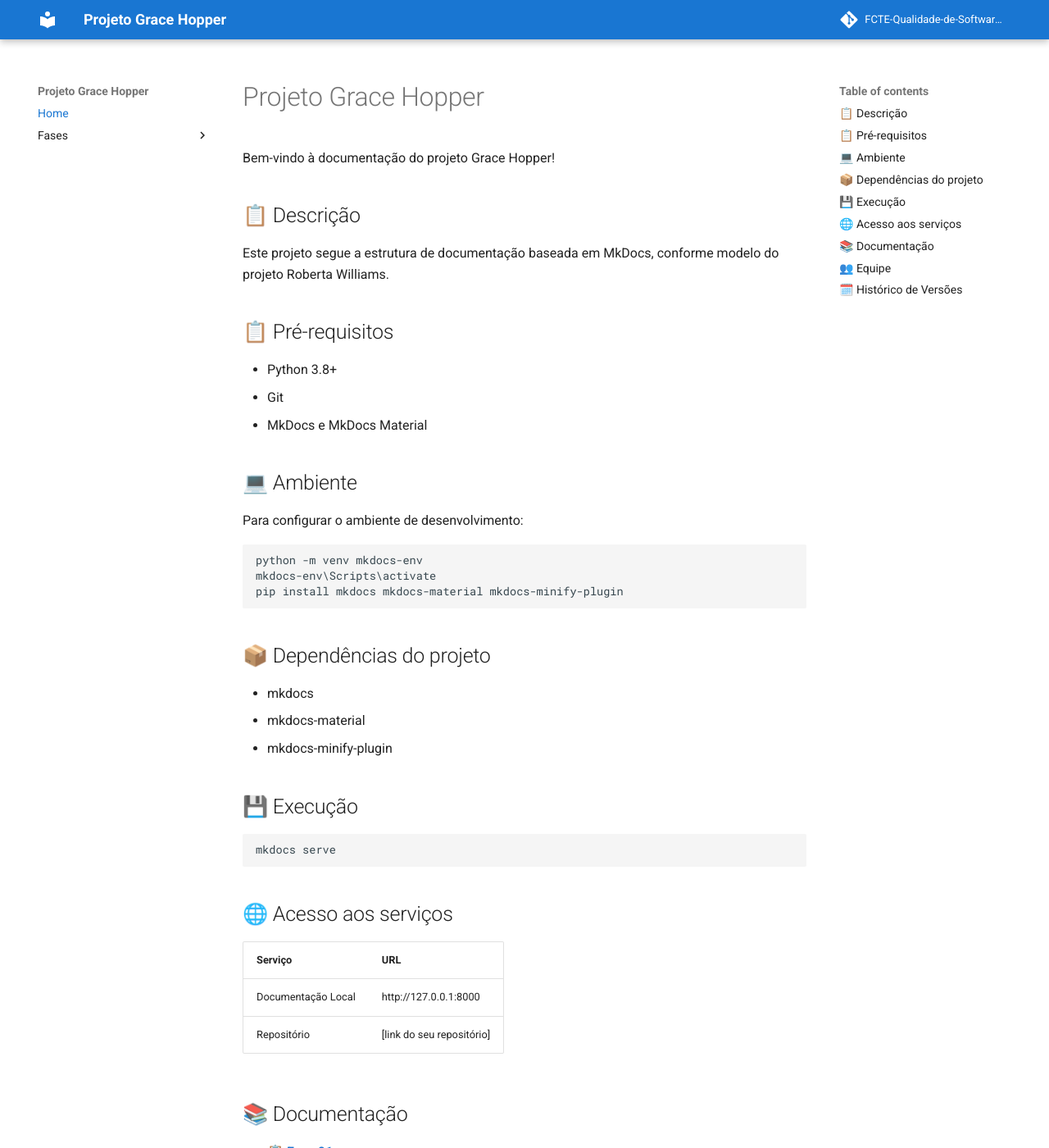
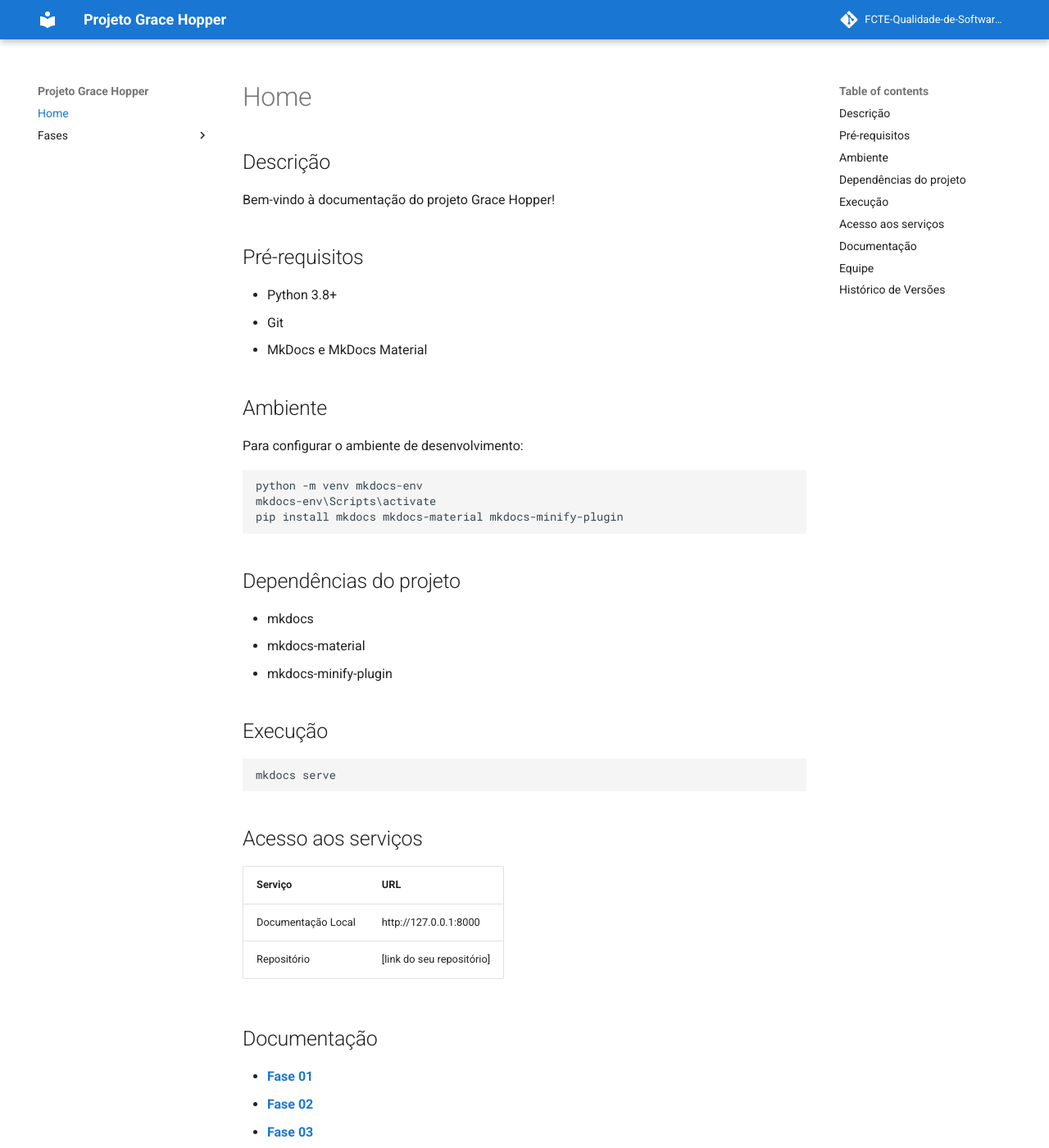
Before and after one commit to FCTE-Qualidade-de-Software-1/2025-2_T01_GRACE_HOPPER, an MkDocs documentation site: the page built from docs/index.md, in a window 1280 px wide and 1400 px high. Shown: the whole window at 82% size. Built offline with MkDocs 1.6.1 and Material for MkDocs 9.7.7, drawn with Linux system fonts in a browser that asks for light colours; comment, search, counter and statistics services are not loaded; some of the changed text lies outside the part shown.

Commit message:
Organiza arquivos

````diff
--- a/docs/index.md
+++ b/docs/index.md
@@ -1,18 +1,14 @@
-# Projeto Grace Hopper
+## Descrição
 
 Bem-vindo à documentação do projeto Grace Hopper!
 
-## 📋 Descrição
-
-Este projeto segue a estrutura de documentação baseada em MkDocs, conforme modelo do projeto Roberta Williams.
-
-## 📋 Pré-requisitos
+## Pré-requisitos
 
 - Python 3.8+
 - Git
 - MkDocs e MkDocs Material
 
-## 💻 Ambiente
+## Ambiente
 
 Para configurar o ambiente de desenvolvimento:
 
@@ -22,39 +18,39 @@
 pip install mkdocs mkdocs-material mkdocs-minify-plugin
 ```
 
-## 📦 Dependências do projeto
+## Dependências do projeto
 
 - mkdocs
 - mkdocs-material
 - mkdocs-minify-plugin
 
-## 💾 Execução
+## Execução
 
 ```bash
 mkdocs serve
 ```
 
-## 🌐 Acesso aos serviços
+## Acesso aos serviços
 
 | Serviço              | URL                                 |
 |---------------------|-------------------------------------|
 | Documentação Local  | http://127.0.0.1:8000               |
 | Repositório         | [link do seu repositório]            |
 
-## 📚 Documentação
+## Documentação
 
-- **[📋 Fase 01](fases/fases01.md)**
-- **[📋 Fase 02](fases/fases02.md)**
-- **[📋 Fase 03](fases/fases03.md)**
-- **[📋 Fase 04](fases/fases04.md)**
+- **[Fase 01](fases/fases01.md)**
+- **[Fase 02](fases/fases02.md)**
+- **[Fase 03](fases/fases03.md)**
+- **[Fase 04](fases/fases04.md)**
 
-## 👥 Equipe
+## Equipe
 
 | Nome | Matrícula | GitHub |
 |------|-----------|--------|
 | [Seu Nome](#) | 000000000 | [@seuusuario](#) |
 
-## 🗓️ Histórico de Versões
+## Histórico de Versões
 
 | Versão | Data     | Descrição                | Autor         | Revisor |
 |--------|----------|--------------------------|---------------|---------|
````
Also changed, not shown: docs/fases/fases03.md (+1 -1 lines), docs/fases/fases04.md (+1 -1 lines).
